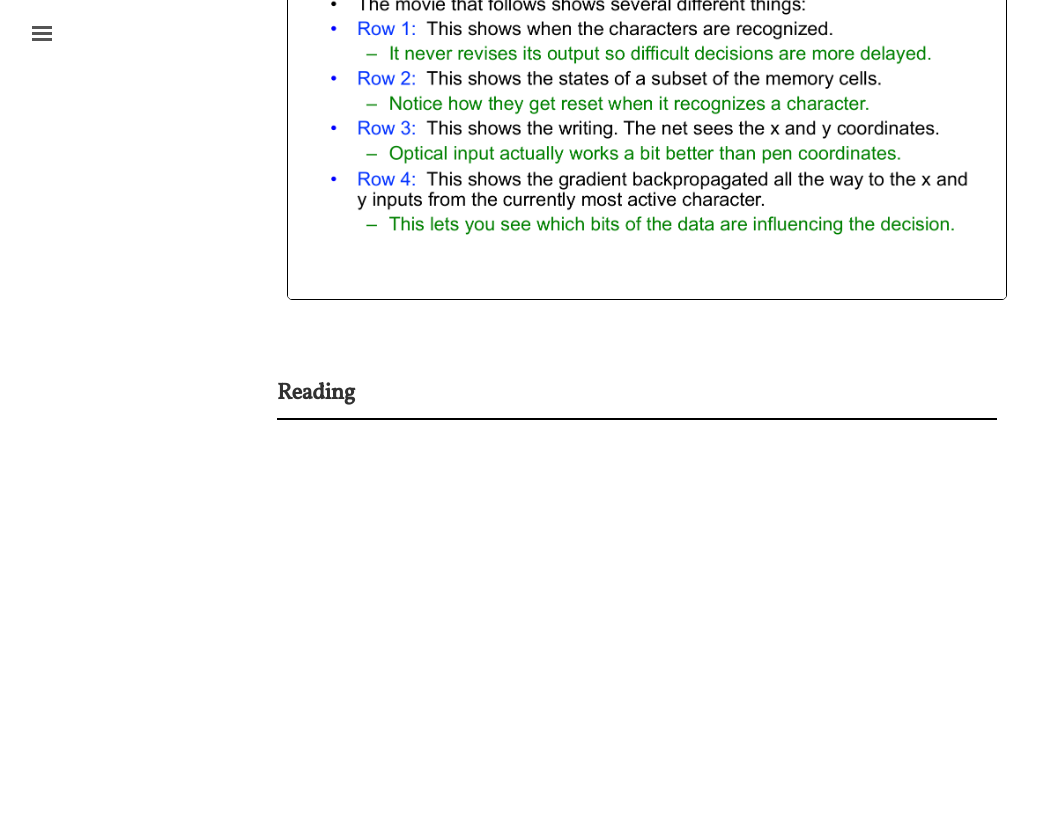
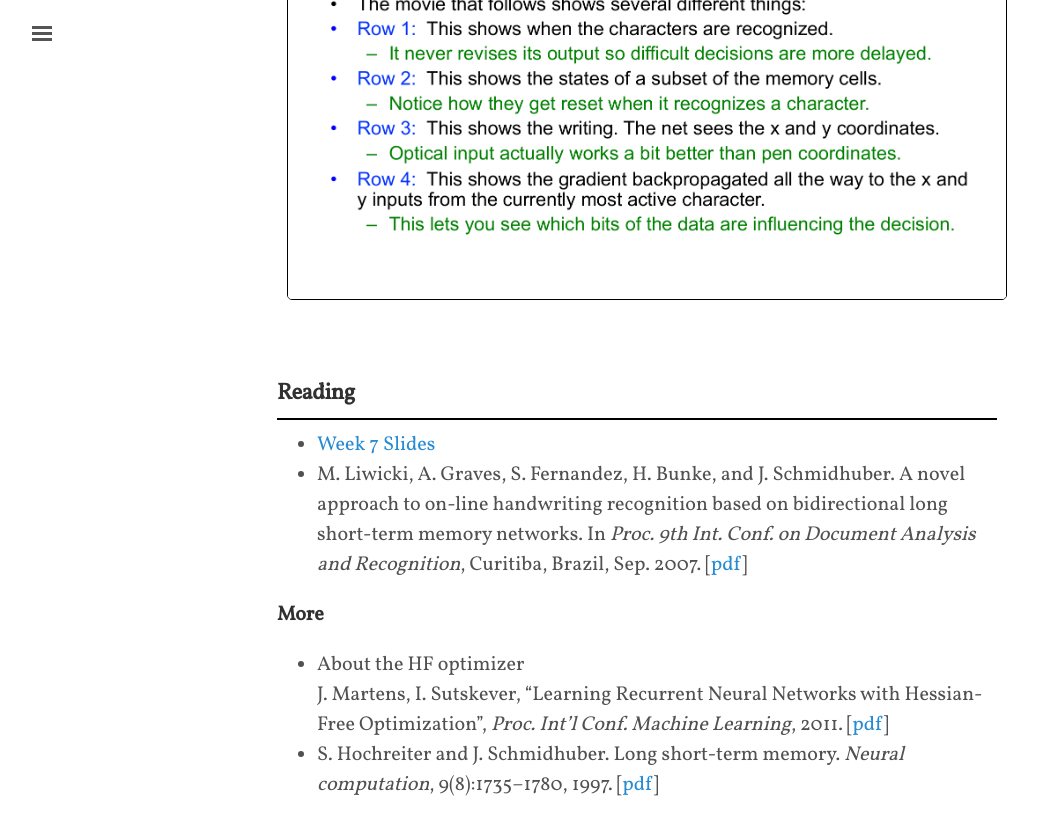
Before and after one commit to shevapato2008/myBlog, a Jekyll site: the page built from algorithms/machinelearning/nnml/week7.md, in a window 1280 px wide and 900 px high, scrolled down 15435 px. Shown: the top 835 px of the window, without its empty margins (3-1041 px from the left). Built offline with Jekyll 4.4.1, drawn with Linux system fonts in a browser that asks for light colours; some web fonts are replaced; comment, search, counter and statistics services are not loaded; before the commit the page ends 15945 px from its top, so only the background shows below that.

Commit message:
Modified.

```diff
--- a/algorithms/machinelearning/nnml/week7.md
+++ b/algorithms/machinelearning/nnml/week7.md
@@ -81,6 +81,13 @@ mathjax: true
 
 ### Reading
 ---
++ [Week 7 Slides]({{site.baseurl}}/algorithms/machinelearning/nnml/slides/Week7.pdf "Week 7 - Recurrent Neural Networks") <br>
++ M. Liwicki, A. Graves, S. Fernandez, H. Bunke, and J. Schmidhuber. A novel approach to on-line handwriting recognition based on bidirectional long short-term memory networks. In _Proc. 9th Int. Conf. on Document Analysis and Recognition_, Curitiba, Brazil, Sep. 2007. [[pdf]({{site.baseurl}}/algorithms/machinelearning/nnml/supplement/A Novel Approach to On-Line Handwriting Recognition Based on Bidirectional Long Short-Term Memory Networks.pdf)]<br>
 
+**More**
++ About the HF optimizer<br>
+J. Martens, I. Sutskever, "Learning Recurrent Neural Networks with Hessian-Free Optimization", _Proc. Int'l Conf. Machine Learning_, 2011. [[pdf]({{site.baseurl}}/algorithms/machinelearning/nnml/supplement/Learning Recurrent Neural Networks with Hessian-Free Optimization.pdf)]<br>
++  S. Hochreiter and J. Schmidhuber. Long short-term memory. _Neural computation_, 9(8):1735–1780, 1997.
+[[pdf]({{site.baseurl}}/algorithms/machinelearning/nnml/supplement/lstm.pdf)]<br>
 
 <br><br>
```
